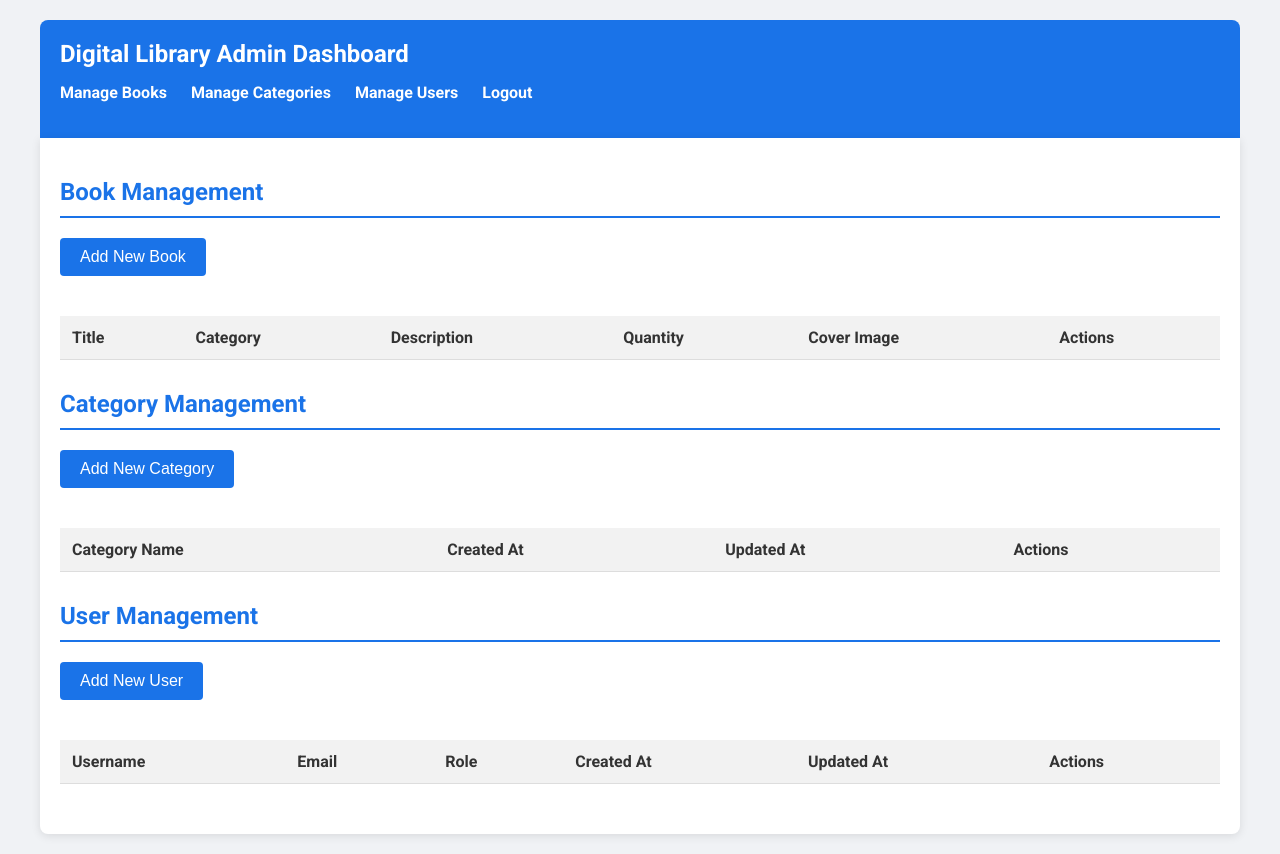
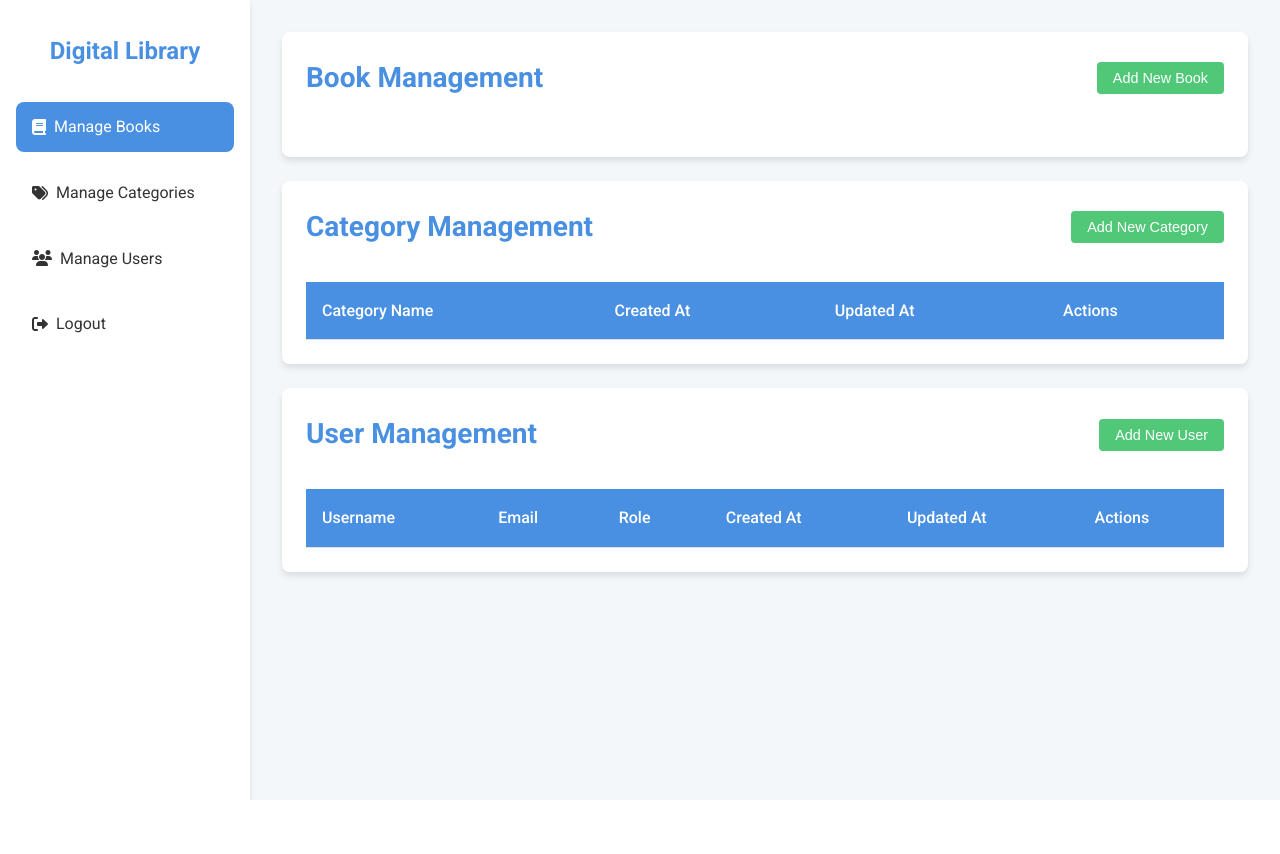
Before and after one commit to Firlans/mbkm-test-detik.com, a PHP site: page /views/admin_dashboard.php in a window 1280 px wide. After the commit the page ends 800 px from the top, so only its background shows below. Run offline with PHP 8.4, Linux system fonts and the light colour scheme; lists and menus that the app fills with data are empty; some libraries are stand-ins or nearby versions.

Commit message:
mengubah layout admin dashboard

```diff
--- a/assets/css/dashboard.css
+++ b/assets/css/dashboard.css
@@ -1,195 +1,265 @@
+:root {
+    --primary-color: #4a90e2;
+    --secondary-color: #50c878;
+    --background-color: #f4f7fa;
+    --sidebar-bg: #ffffff;
+    --text-color: #333333;
+    --light-text-color: #666666;
+    --white: #ffffff;
+    --shadow: 0 4px 6px rgba(0, 0, 0, 0.1);
+    --transition: all 0.3s ease;
+  }
+
+  * {
+    margin: 0;
+    padding: 0;
+    box-sizing: border-box;
+  }
+
   body {
     font-family: 'Roboto', sans-serif;
-    background-color: #f0f2f5;
-    margin: 0;
-    padding: 0;
-    color: #333;
+    background-color: var(--background-color);
+    color: var(--text-color);
+    line-height: 1.6;
+    display: flex;
   }
 
-.container {
-    max-width: 1200px;
-    margin: 0 auto;
-    padding: 20px;
+  .sidebar {
+    width: 250px;
+    height: 100vh;
+    background-color: var(--sidebar-bg);
+    padding: 2rem 1rem;
+    position: fixed;
+    left: 0;
+    top: 0;
+    box-shadow: var(--shadow);
+    transition: var(--transition);
   }
 
-header {
-    background-color: #1a73e8;
-    color: white;
-    padding: 20px;
-    border-radius: 8px 8px 0 0;
+  .sidebar-header {
+    text-align: center;
+    margin-bottom: 2rem;
   }
 
-h1 {
-    margin: 0;
-    font-size: 24px;
+  .sidebar-header h1 {
+    font-size: 1.5rem;
+    color: var(--primary-color);
   }
 
-nav ul {
-    list-style-type: none;
-    padding: 0;
-    margin-top: 15px;
+  .nav-list {
+    list-style: none;
   }
 
-nav ul li {
-    display: inline;
-    margin-right: 20px;
+  .nav-item {
+    margin-bottom: 1rem;
   }
 
-nav ul li a {
-    color: white;
+  .nav-link {
+    display: flex;
+    align-items: center;
+    color: var(--text-color);
     text-decoration: none;
-    font-weight: bold;
+    padding: 0.75rem 1rem;
+    border-radius: 0.5rem;
+    transition: var(--transition);
   }
 
-main {
-    background-color: white;
-    padding: 20px;
-    border-radius: 0 0 8px 8px;
-    box-shadow: 0 2px 10px rgba(0, 0, 0, 0.1);
+  .nav-link:hover, .nav-link.active {
+    background-color: var(--primary-color);
+    color: var(--white);
   }
 
-section {
-    margin-bottom: 30px;
+  .nav-link i {
+    margin-right: 0.5rem;
   }
 
-h2 {
-    color: #1a73e8;
-    border-bottom: 2px solid #1a73e8;
-    padding-bottom: 10px;
+  .main-content {
+    flex: 1;
+    margin-left: 250px;
+    padding: 2rem;
+    transition: var(--transition);
   }
 
-table {
-    width: 100%;
-    border-collapse: collapse;
-    margin-top: 20px;
+  .header {
+    display: flex;
+    justify-content: space-between;
+    align-items: center;
+    margin-bottom: 2rem;
   }
 
-th, td {
-    text-align: left;
-    padding: 12px;
-    border-bottom: 1px solid #ddd;
+  .header h2 {
+    color: var(--primary-color);
+    font-size: 1.75rem;
   }
 
-th {
-    background-color: #f2f2f2;
-    font-weight: bold;
+  .add-btn, .submit-btn, .edit-btn, .delete-btn {
+    padding: 0.5rem 1rem;
+    border: none;
+    border-radius: 0.25rem;
+    cursor: pointer;
+    font-size: 0.9rem;
+    transition: var(--transition);
   }
 
-.add-btn {
-    background-color: #1a73e8;
-    color: white;
-    border: none;
-    padding: 10px 20px;
-    border-radius: 4px;
-    cursor: pointer;
-    font-size: 16px;
-    margin-bottom: 20px;
+  .add-btn, .submit-btn {
+    background-color: var(--secondary-color);
+    color: var(--white);
   }
 
-.add-btn:hover {
-    background-color: #1557b0;
+  .edit-btn {
+    background-color: var(--primary-color);
+    color: var(--white);
+  }
+
+  .delete-btn {
+    background-color: #e74c3c;
+    color: var(--white);
+  }
+
+  .add-btn:hover, .submit-btn:hover, .edit-btn:hover, .delete-btn:hover {
+    opacity: 0.9;
+  }
+
+  .card {
+    background-color: var(--white);
+    border-radius: 0.5rem;
+    padding: 1.5rem;
+    margin-bottom: 1.5rem;
+    box-shadow: var(--shadow);
   }
 
   .book-list {
     display: grid;
     grid-template-columns: repeat(auto-fill, minmax(200px, 1fr));
-    gap: 20px;
+    gap: 1.5rem;
   }
 
   .book-item {
-    background-color: #f9f9f9;
-    border: 1px solid #ddd;
-    border-radius: 4px;
-    padding: 15px;
+    background-color: var(--white);
+    border-radius: 0.5rem;
+    padding: 1rem;
     text-align: center;
+    box-shadow: var(--shadow);
+    transition: var(--transition);
+  }
+
+  .book-item:hover {
+    transform: translateY(-0.25rem);
   }
 
   .book-item img {
     max-width: 100%;
     height: auto;
-    margin-bottom: 10px;
+    margin-bottom: 0.75rem;
+    border-radius: 0.25rem;
   }
 
   .book-item h3 {
-    font-size: 18px;
-    margin: 0 0 10px 0;
+    font-size: 1.125rem;
+    margin-bottom: 0.5rem;
   }
 
   .book-item p {
-    font-size: 14px;
-    color: #666;
+    font-size: 0.875rem;
+    color: var(--light-text-color);
+    margin-bottom: 0.75rem;
+  }
+
+  table {
+    width: 100%;
+    border-collapse: separate;
+    border-spacing: 0;
+    margin-top: 1.25rem;
+  }
+
+  th, td {
+    text-align: left;
+    padding: 1rem;
+    border-bottom: 1px solid #e0e0e0;
+  }
+
+  th {
+    background-color: var(--primary-color);
+    color: var(--white);
+    font-weight: 500;
+  }
+
+  tr:last-child td {
+    border-bottom: none;
   }
 
   .modal {
     display: none;
     position: fixed;
-    z-index: 1;
+    z-index: 1000;
     left: 0;
     top: 0;
     width: 100%;
     height: 100%;
     overflow: auto;
-    background-color: rgba(0,0,0,0.4);
+    background-color: rgba(0,0,0,0.5);
+    backdrop-filter: blur(4px);
   }
 
   .modal-content {
-    background-color: #fefefe;
-    margin: 15% auto;
-    padding: 20px;
-    border: 1px solid #888;
-    width: 80%;
+    background-color: var(--white);
+    margin: 10% auto;
+    padding: 2rem;
+    width: 90%;
     max-width: 500px;
-    border-radius: 8px;
-    box-shadow: 0 4px 8px rgba(0,0,0,0.1);
+    border-radius: 0.5rem;
+    box-shadow: var(--shadow);
   }
 
   .close {
     color: #aaa;
     float: right;
-    font-size: 28px;
+    font-size: 1.75rem;
     font-weight: bold;
     cursor: pointer;
+    transition: var(--transition);
   }
 
   .close:hover,
   .close:focus {
-    color: #000;
-    text-decoration: none;
-    cursor: pointer;
+    color: var(--text-color);
   }
 
   .form-group {
-    margin-bottom: 15px;
+    margin-bottom: 1.25rem;
   }
 
   .form-group label {
     display: block;
-    margin-bottom: 5px;
+    margin-bottom: 0.375rem;
+    font-weight: 500;
   }
 
-.form-group input {
+  .form-group input,
+  .form-group select,
+  .form-group textarea {
     width: 100%;
-    padding: 8px;
+    padding: 0.625rem;
     border: 1px solid #ddd;
-    border-radius: 4px;
-}
-
-.submit-btn {
-    background-color: #1a73e8;
-    color: white;
-    border: none;
-    padding: 10px 20px;
-    border-radius: 4px;
-    cursor: pointer;
-    font-size: 16px;
-}
-
-.submit-btn:hover {
-    background-color: #1557b0;
+    border-radius: 0.25rem;
+    font-size: 1rem;
   }
 
   @media (max-width: 768px) {
-    .book-list {
-        grid-template-columns: repeat(auto-fill, minmax(150px, 1fr));
+    .sidebar {
+      width: 70px;
+      padding: 1rem 0.5rem;
+    }
+
+    .sidebar-header h1 {
+      display: none;
+    }
+
+    .nav-link span {
+      display: none;
+    }
+
+    .main-content {
+      margin-left: 70px;
     }
   }
--- a/controllers/DashboardController.php
+++ b/controllers/DashboardController.php
@@ -39,6 +39,11 @@ class DashboardController{
     }
 
     public function addBook($title, $category_id, $description, $file, $cover_image, $user_id){
+        if(!$title || !$category_id || !$description || !$file || !$cover_image || !$user_id){
+            return 'semua field wajin diisi';
+        }
+
+
 
         $this->bookModel->createBook($title, $category_id, $description, $file, $cover_image, $user_id);
     }
--- a/index.php
+++ b/index.php
@@ -46,7 +46,7 @@ switch ($parts[0]) {
         {
             if(isset($_POST['book_title'])){
                 $result = $dashboard->addBook($_POST['book_title'], $_POST['book_category'], '', '', '', $_SESSION['user_id']);
-                $message = $result ? 'Book added successfully' : 'Failed to add book';
+                $message = $result === 'success' ? 'Buku berhasil ditambahkan' : 'Failed to add book';
             }else if(isset($_POST['category_name'])){
                 $result = $dashboard->addCategory($_POST['category_name']);
                 $message = $result === 'success' ? 'category berhasil ditambahkan ' : $result;
--- a/views/admin_dashboard.php
+++ b/views/admin_dashboard.php
@@ -5,65 +5,73 @@
     <meta charset="UTF-8">
     <meta name="viewport" content="width=device-width, initial-scale=1.0">
     <link rel="stylesheet" href="../assets/css/dashboard.css">
-    <link href="https://fonts.googleapis.com/css2?family=Roboto:wght@300;400;700&display=swap" rel="stylesheet">
+    <link href="https://fonts.googleapis.com/css2?family=Roboto:wght@300;400;500;700&display=swap" rel="stylesheet">
+    <link rel="stylesheet" href="https://cdnjs.cloudflare.com/ajax/libs/font-awesome/6.1.1/css/all.min.css">
     <title>Admin Dashboard - Digital Library</title>
 </head>
 
 <body>
-    <div class="container">
-        <header>
-            <h1>Digital Library Admin Dashboard</h1>
-            <nav>
-                <ul>
-                    <li><a href="#books">Manage Books</a></li>
-                    <li><a href="#categories">Manage Categories</a></li>
-                    <li><a href="#users">Manage Users</a></li>
-                    <li><a href="/logout">Logout</a></li>
+    <nav class="sidebar">
+        <div class="sidebar-header">
+            <h1>Digital Library</h1>
+        </div>
+        <ul class="nav-list">
+            <li class="nav-item">
+                <a href="#books" class="nav-link active">
+                    <i class="fas fa-book"></i>
+                    <span>Manage Books</span>
+                </a>
+            </li>
+            <li class="nav-item">
+                <a href="#categories" class="nav-link">
+                    <i class="fas fa-tags"></i>
+                    <span>Manage Categories</span>
+                </a>
+            </li>
+            <li class="nav-item">
+                <a href="#users" class="nav-link">
+                    <i class="fas fa-users"></i>
+                    <span>Manage Users</span>
+                </a>
+            </li>
+            <li class="nav-item">
+                <a href="/logout" class="nav-link">
+                    <i class="fas fa-sign-out-alt"></i>
+                    <span>Logout</span>
+                </a>
+            </li>
         </ul>
     </nav>
-        </header>
 
-        <main>
-            <section id="books">
+    <main class="main-content">
+        <section id="books" class="card">
+            <div class="header">
                 <h2>Book Management</h2>
                 <button class="add-btn" data-modal="bookModal">Add New Book</button>
-                <table>
-                    <thead>
-                        <tr>
-                            <th>Title</th>
-                            <th>Category</th>
-                            <th>Description</th>
-                            <th>Quantity</th>
-                            <th>Cover Image</th>
-                            <th>Actions</th>
-                        </tr>
-                    </thead>
-                    <?php if (isset($message)) : ?>
+            </div>
+            <?php if (isset($message)): ?>
                 <p class='message'><?= $message ?></p>
             <?php endif ?>
-
-                    <tbody>
-                        <?php if (isset($books)) : ?>
-                            <?php foreach ($books as $book) : ?>
-                                <tr>
-                                    <td><?= $book['title'] ?></td>
-                                    <td><?= $book['category_name'] ?></td>
-                                    <td><?= $book['description'] ?></td>
-                                    <td><?= $book['quantity'] ?></td>
-                                    <td><img src="<?= $book['cover_image'] ?>" alt="Cover" width="50"></td>
-                                    <td>
+            <div class="book-list">
+                <?php if (isset($books)): ?>
+                    <?php foreach ($books as $book): ?>
+                        <div class="book-item">
+                            <img src="<?= $book['cover_image'] ?>" alt="Cover">
+                            <h3><?= $book['title'] ?></h3>
+                            <p><?= $book['category_name'] ?></p>
                             <button class="edit-btn" data-modal="editBookModal" data-id="<?= $book['id'] ?>">Edit</button>
                             <button class="delete-btn" data-modal="deleteBookModal" data-id="<?= $book['id'] ?>">Delete</button>
-                                    </td>
-                                </tr>
+                        </div>
                     <?php endforeach ?>
                 <?php endif ?>
-                    </tbody>
-                </table>
+            </div>
         </section>
-            <section id="categories">
+
+        <section id="categories" class="card">
+            <div class="header">
                 <h2>Category Management</h2>
                 <button class="add-btn" data-modal="categoryModal">Add New Category</button>
+            </div>
             <table>
                 <thead>
                     <tr>
@@ -91,9 +101,11 @@
             </table>
         </section>
 
-            <section id="users">
+        <section id="users" class="card">
+            <div class="header">
                 <h2>User Management</h2>
                 <button class="add-btn" data-modal="userModal">Add New User</button>
+            </div>
             <table>
                 <thead>
                     <tr>
@@ -125,12 +139,12 @@
             </table>
         </section>
 
-            <!-- Modal forms -->
+        <!-- Book Modal -->
         <div id="bookModal" class="modal">
             <div class="modal-content">
                 <span class="close">&times;</span>
                 <h2>Add New Book</h2>
-                    <form id="addBookForm" action="/dashboard" method="post" enctype="multipart/form-data"">
+                <form id="addBookForm" action="/dashboard" method="post" enctype="multipart/form-data">
                     <div class="form-group">
                         <label for="book_title">Title:</label>
                         <input type="text" id="book_title" name="book_title" required>
```
Also changed, not shown: other parts of views/admin_dashboard.php (+59 -11 lines), models/Book.php (+10 -0 lines), models/Category.php (+6 -2 lines), query.sql (added, +59 -0 lines). Lines whose indentation alone changed are shown as unchanged.
